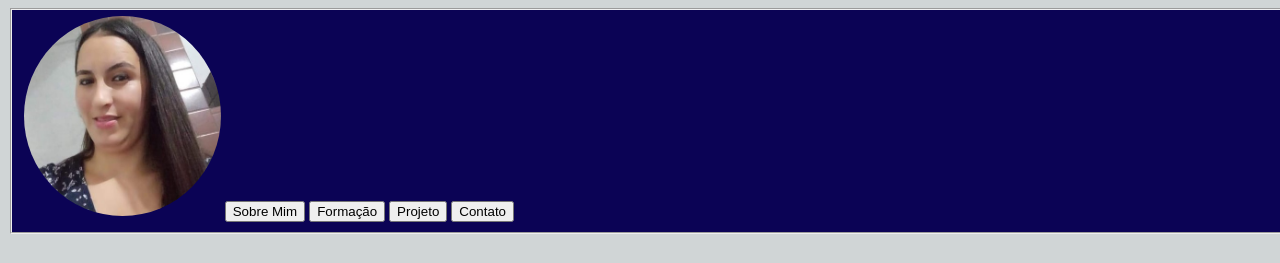
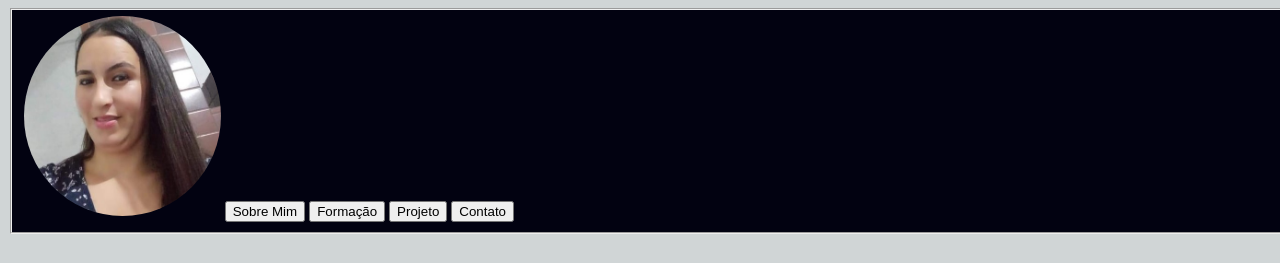
Before and after one commit to katherinevilla/Portfolio_API, a website: page index.html in a window 1280 px wide. Shown: the top 263 px of the page. Drawn offline with Linux system fonts and the light colour scheme; no server answers.

Commit message:
adicionando style

```diff
--- a/style.css
+++ b/style.css
@@ -15,7 +15,7 @@ max-width: 100%;
 
  .titulo{
 width:100vw;
-background-color:rgb(11, 3, 85);
+background-color:rgb(2, 2, 17);
 
 
  }
```
